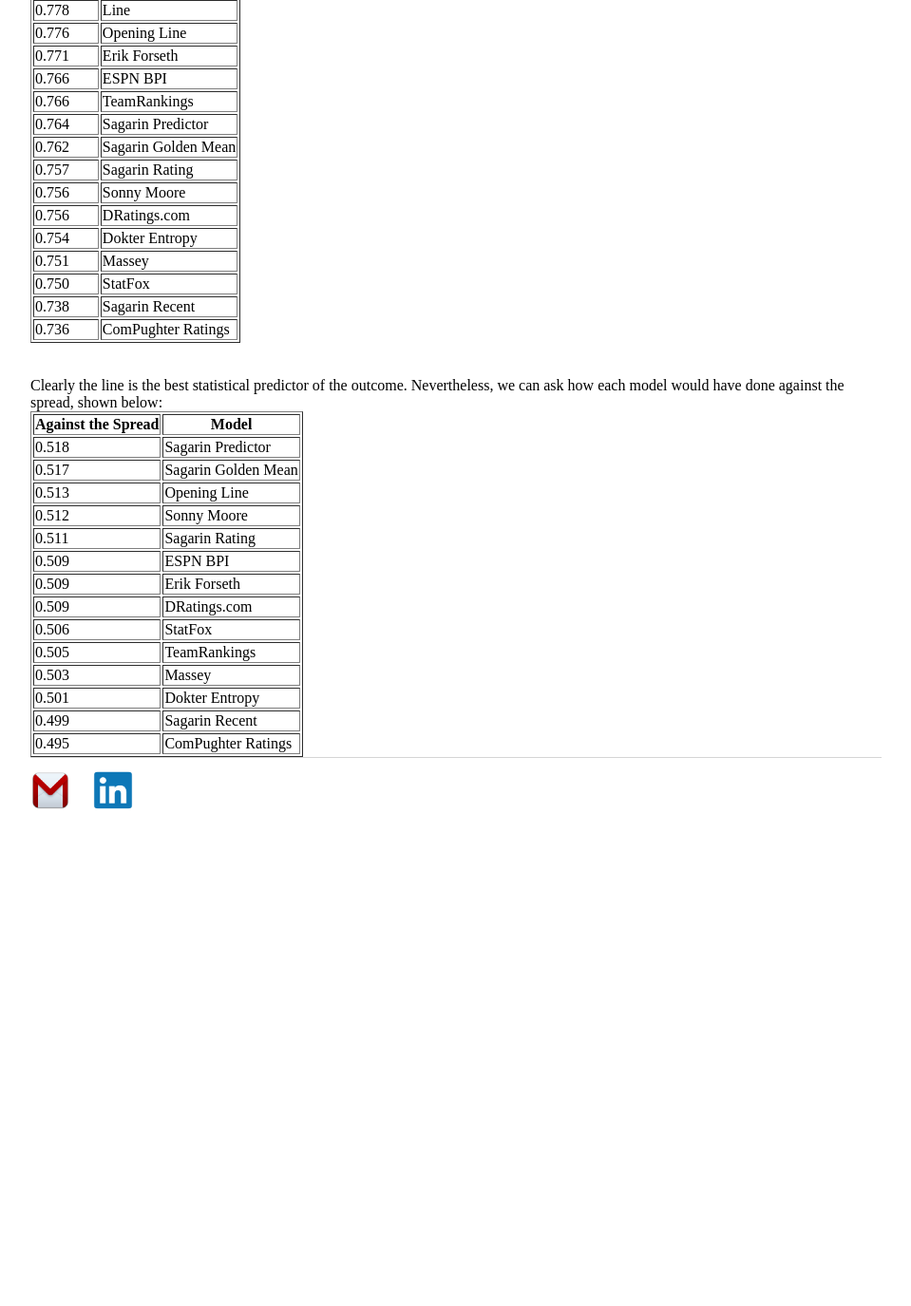
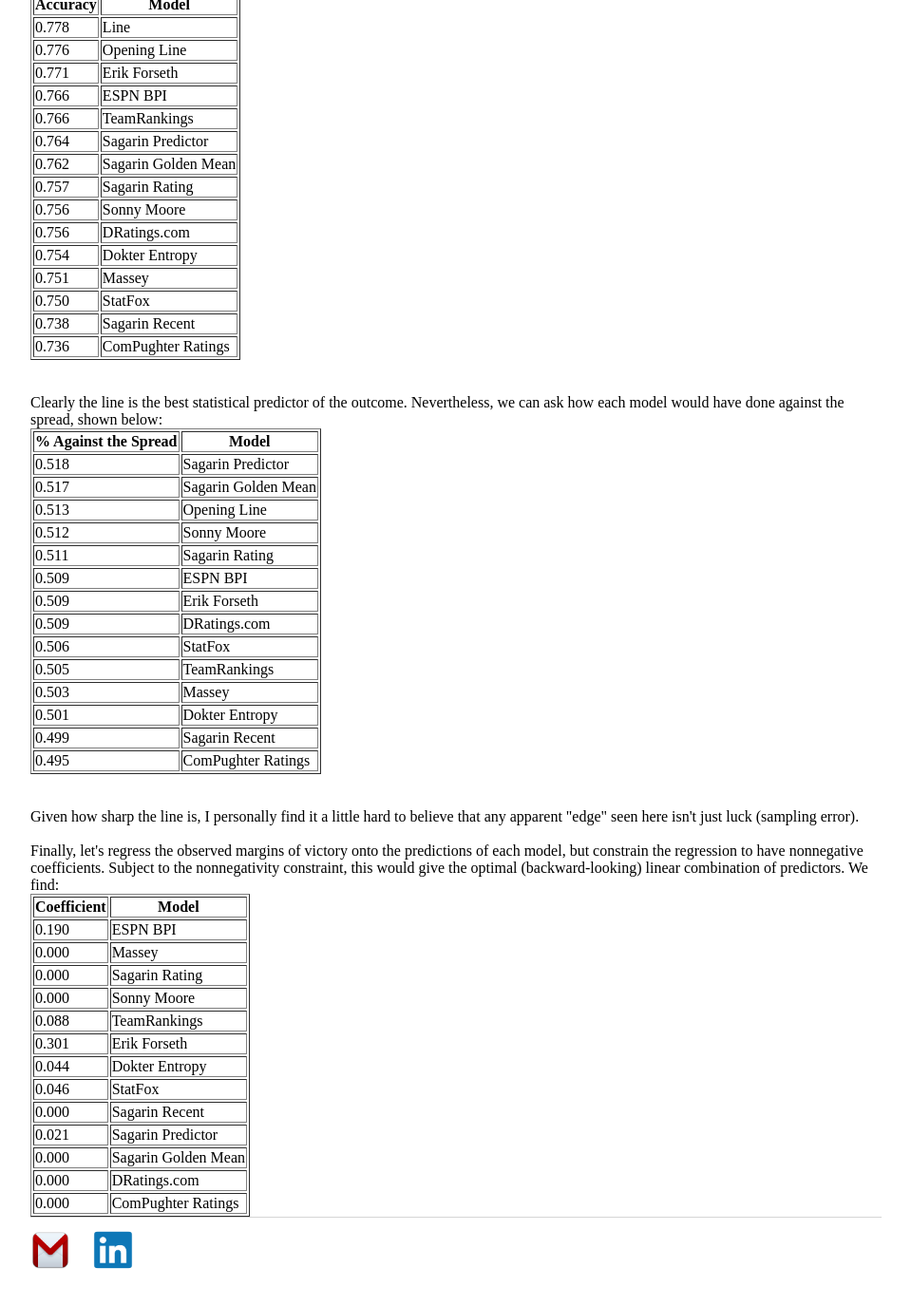
Before and after one commit to erikrforseth/erikrforseth.github.io, a Jekyll site: the page built from about.html, in a window 1280 px wide and 1400 px high, scrolled down 727 px. Shown: the top 1375 px of the window at 95% size, without its empty margins (160-1119 px from the left). Built offline with Jekyll 4.4.1, drawn with Linux system fonts in a browser that asks for light colours; before the commit the page ends 1643 px from its top, so only the background shows below that.

Commit message:
about page

```diff
--- a/about.html
+++ b/about.html
@@ -77,7 +77,9 @@
       <td>ComPughter Ratings</td>
     </tr>
   </tbody>
-</table> <table border="1" class="dataframe">
+</table>
+<br>
+<table border="1" class="dataframe">
   <thead>
     <tr style="text-align: center;">
       <th>Accuracy</th>
@@ -153,7 +155,7 @@
 <table border="1" class="dataframe">
   <thead>
     <tr style="text-align: center;">
-      <th>Against the Spread</th>
+      <th>% Against the Spread</th>
       <th>Model</th>
     </tr>
   </thead>
@@ -216,3 +218,70 @@
     </tr>
   </tbody>
 </table>
+<br><br>
+ Given how sharp the line is, I personally find it a little hard to believe that any apparent "edge" seen here isn't just luck (sampling error).
+<br><br>
+ Finally, let's regress the observed margins of victory onto the predictions of each model, but constrain the regression to have nonnegative coefficients. Subject to the nonnegativity constraint, this would give the optimal (backward-looking) linear combination of predictors. We find:
+<br>
+<table border="1" class="dataframe">
+  <thead>
+    <tr style="text-align: center;">
+      <th>Coefficient</th>
+      <th>Model</th>
+    </tr>
+  </thead>
+  <tbody>
+    <tr>
+      <td>0.190</td>
+      <td>ESPN BPI</td>
+    </tr>
+    <tr>
+      <td>0.000</td>
+      <td>Massey</td>
+    </tr>
+    <tr>
+      <td>0.000</td>
+      <td>Sagarin Rating</td>
+    </tr>
+    <tr>
+      <td>0.000</td>
+      <td>Sonny Moore</td>
+    </tr>
+    <tr>
+      <td>0.088</td>
+      <td>TeamRankings</td>
+    </tr>
+    <tr>
+      <td>0.301</td>
+      <td>Erik Forseth</td>
+    </tr>
+    <tr>
+      <td>0.044</td>
+      <td>Dokter Entropy</td>
+    </tr>
+    <tr>
+      <td>0.046</td>
+      <td>StatFox</td>
+    </tr>
+    <tr>
+      <td>0.000</td>
+      <td>Sagarin Recent</td>
+    </tr>
+    <tr>
+      <td>0.021</td>
+      <td>Sagarin Predictor</td>
+    </tr>
+    <tr>
+      <td>0.000</td>
+      <td>Sagarin Golden Mean</td>
+    </tr>
+    <tr>
+      <td>0.000</td>
+      <td>DRatings.com</td>
+    </tr>
+    <tr>
+      <td>0.000</td>
+      <td>ComPughter Ratings</td>
+    </tr>
+  </tbody>
+</table>
```
